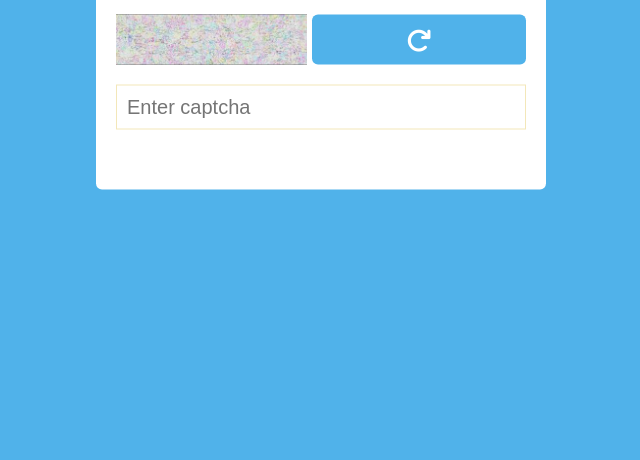
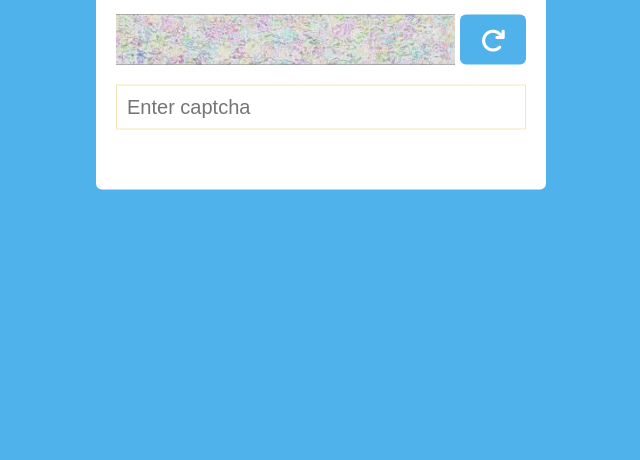
Before and after one commit to waleedsmadi/captcha_js, a plain HTML site: page index.html in a window 1280 px wide. Shown: the part 340-800 px from the top of the page, without its empty margins (319-959 px from the left). Drawn offline with Linux system fonts and the light colour scheme.

Commit message:
fix bug in main.css

```diff
--- a/main.css
+++ b/main.css
@@ -41,14 +41,17 @@ body{background-color: #50B2EA;}
     background-image: url("/captcha_pic.jpeg");
     background-size: cover;
     height: 100%;
-    width: 80%;
+    width: 100%;
     padding: 0 20px;
     display: flex;
     align-items: center;
+    justify-content: center;
     color: white;
+    font-weight: bolder;
     font-size: 35px;
     letter-spacing: 22px;
     background-color: black !important;
+    user-select: none;
 }
 
 .captcha-area .overlay{
@@ -62,7 +65,7 @@ body{background-color: #50B2EA;}
 
 .change-btn{
     background-color: #50B2EA;
-    width: 100%;
+    width: 20%;
     margin-left: 5px;
     color: #fff;
     font-size: 25px;
```
